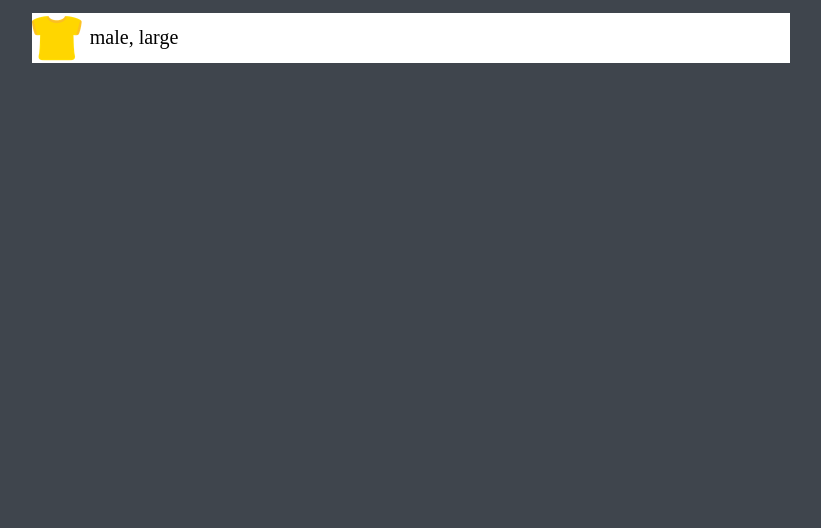
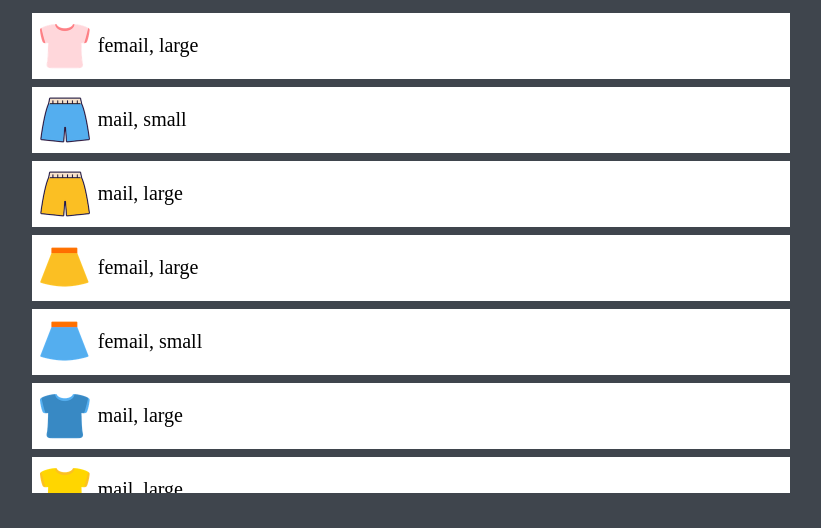
Before and after one commit to sejong77/Online-Shopping, a plain HTML site: page index.html in a window 1280 px wide. Shown: the part 240-768 px from the top of the page, without its empty margins (229-1050 px from the left). Drawn offline with Linux system fonts and the light colour scheme.

Commit message:
JavaScript, JSON

```diff
--- /dev/null
+++ b/data/data.json
@@ -0,0 +1,130 @@
+{
+	"items": [
+		{
+			"type": "tshirt",
+			"gender": "femail",
+			"size": "large",
+			"color": "pink",
+			"image": "imgs/pink_t.png"
+		},
+		{
+			"type": "pants",
+			"gender": "mail",
+			"size": "small",
+			"color": "blue",
+			"image": "imgs/blue_p.png"
+		},
+		{
+			"type": "pants",
+			"gender": "mail",
+			"size": "large",
+			"color": "yellow",
+			"image": "imgs/yellow_p.png"
+		},
+		{
+			"type": "skirt",
+			"gender": "femail",
+			"size": "large",
+			"color": "yellow",
+			"image": "imgs/yellow_s.png"
+		},
+		{
+			"type": "skirt",
+			"gender": "femail",
+			"size": "small",
+			"color": "blue",
+			"image": "imgs/blue_s.png"
+		},
+		{
+			"type": "tshirt",
+			"gender": "mail",
+			"size": "large",
+			"color": "blue",
+			"image": "imgs/blue_t.png"
+		},
+		{
+			"type": "tshirt",
+			"gender": "mail",
+			"size": "large",
+			"color": "yellow",
+			"image": "imgs/yellow_t.png"
+		},
+		{
+			"type": "pants",
+			"gender": "femail",
+			"size": "small",
+			"color": "pink",
+			"image": "imgs/pink_p.png"
+		},
+		{
+			"type": "skirt",
+			"gender": "femail",
+			"size": "large",
+			"color": "pink",
+			"image": "imgs/pink_s.png"
+		},
+		{
+			"type": "tshirt",
+			"gender": "femail",
+			"size": "small",
+			"color": "pink",
+			"image": "imgs/pink_t.png"
+		},
+		{
+			"type": "pants",
+			"gender": "mail",
+			"size": "large",
+			"color": "blue",
+			"image": "imgs/blue_p.png"
+		},
+		{
+			"type": "pants",
+			"gender": "mail",
+			"size": "small",
+			"color": "yellow",
+			"image": "imgs/yellow_p.png"
+		},
+		{
+			"type": "skirt",
+			"gender": "femail",
+			"size": "small",
+			"color": "yellow",
+			"image": "imgs/yellow_s.png"
+		},
+		{
+			"type": "skirt",
+			"gender": "femail",
+			"size": "large",
+			"color": "blue",
+			"image": "imgs/blue_s.png"
+		},
+		{
+			"type": "tshirt",
+			"gender": "mail",
+			"size": "small",
+			"color": "blue",
+			"image": "imgs/blue_t.png"
+		},
+		{
+			"type": "tshirt",
+			"gender": "mail",
+			"size": "small",
+			"color": "yellow",
+			"image": "imgs/yellow_t.png"
+		},
+		{
+			"type": "pants",
+			"gender": "femail",
+			"size": "large",
+			"color": "pink",
+			"image": "imgs/pink_p.png"
+		},
+		{
+			"type": "skirt",
+			"gender": "femail",
+			"size": "small",
+			"color": "pink",
+			"image": "imgs/pink_s.png"
+		}
+	]
+}
--- a/index.html
+++ b/index.html
@@ -5,6 +5,7 @@
 		<meta name="viewport" content="width=device-width, initial-scale=1.0" />
 		<title>Online Shopping</title>
 		<link rel="stylesheet" href="style.css" />
+		<script src="main.js" defer></script>
 	</head>
 	<body>
 		<!-- Logo -->
@@ -14,24 +15,19 @@
 		<!-- Buttons -->
 		<div class="buttons">
 			<button class="btn">
-				<img src="imgs/blue_t.png" alt="tShirts" class="imgBtn" />
+				<img src="imgs/blue_t.png" alt="tshirt" class="imgBtn" />
 			</button>
 			<button class="btn">
-				<img src="imgs/blue_p.png" alt="Pants" class="imgBtn" />
+				<img src="imgs/blue_p.png" alt="pants" class="imgBtn" />
 			</button>
 			<button class="btn">
-				<img src="imgs/blue_s.png" alt="Skirt" class="imgBtn" />
+				<img src="imgs/blue_s.png" alt="skirt" class="imgBtn" />
 			</button>
 			<button class="btn colorBtn blue">Blue</button>
 			<button class="btn colorBtn yellow">Yellow</button>
 			<button class="btn colorBtn pink">Pink</button>
 		</div>
 		<!-- Items -->
-		<ul class="items">
-			<li class="item">
-				<img src="imgs/yellow_t.png" alt="tShirts" class="item__thumbnail" />
-				<span class="item__description">male, large</span>
-			</li>
-		</ul>
+		<ul class="items"></ul>
 	</body>
 </html>
--- /dev/null
+++ b/main.js
@@ -0,0 +1,30 @@
+/* JSON으로부터 Items을 받아와서 Fetch 해준다 */
+function loadItems() {
+	return fetch('data/data.json')
+		.then(response => response.json())
+		.then(json => json.items);
+}
+
+/* Items들의 목록을 받아와서 화면에 보여준다 */
+function displayItems(items) {
+	const container = document.querySelector('.items');
+	container.innerHTML = items.map(item => createHTMLString(item)).join('');
+}
+
+/* HTML String */
+function createHTMLString(item) {
+	return `
+  <li class="item">
+		<img src="${item.image}" alt="${item.type}" class="item__thumbnail" />
+		<span class="item__description">${item.gender}, ${item.size}</span>
+  </li>
+  `;
+}
+
+/* Main */
+loadItems()
+	.then(items => {
+		displayItems(items);
+		//setEventListeners(items);
+	})
+	.catch(console.log);
--- a/style.css
+++ b/style.css
@@ -94,6 +94,7 @@ body {
 	align-items: center;
 	background-color: var(--color-white);
 	margin-bottom: var(--base-space);
+	padding: var(--base-space);
 }
 
 .item__thumbnail {
```
